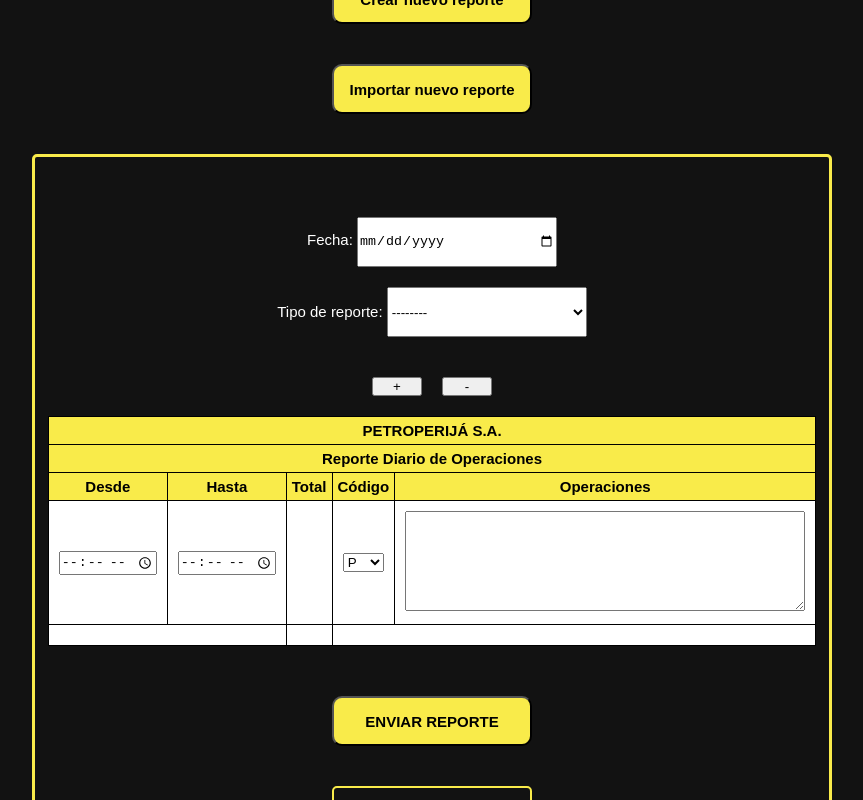
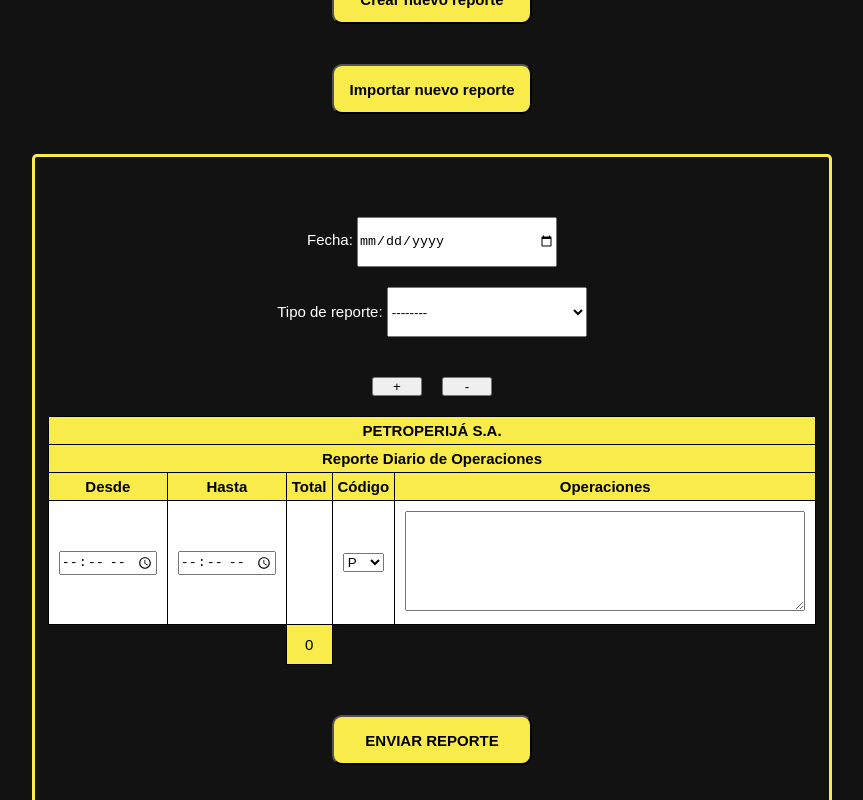
Before and after one commit to manuelmad/drilldatahub, a Next.js app: page /EventView in a window 1280 px wide. Both pictures are taken after a click on the button "Crear nuevo reporte". Shown: the part 300-1100 px from the top of the page, without its empty margins (208-1071 px from the left). Built offline with nearby package versions, Linux system fonts and the light colour scheme; no server answers; the database is empty; a web font is replaced by a local one.

Commit message:
Adding event to the 1st input-time to calculate the hours in the day. Also writing te function to calculate the total hours in a day by adding the inner texts of all spans, the total is saved in a state.

```diff
--- a/app/NewReportModal/NewReportModal.css
+++ b/app/NewReportModal/NewReportModal.css
@@ -47,6 +47,19 @@
     width: 5rem;
 } */
 
+#last_row {
+    height: 4rem;
+}
+
+#last_row td:nth-child(1), #last_row td:nth-child(3) {
+    background-color: var(--dark-background);
+    border: none;
+}
+
+#last_row td:nth-child(2) {
+    background-color: var(--yellow-rig);
+}
+
 .new-report-table__container table textarea {
     height: 10rem;
 }
--- a/app/NewReportModal/NewReportModal.js
+++ b/app/NewReportModal/NewReportModal.js
@@ -1,33 +1,33 @@
+import { useEffect, useState } from 'react';
 import './NewReportModal.css';
 
 export default function NewReportModal({
     newReportModalDisplay,
     setNewReportModalDisplay
 }) {
+    const [totalHours, setTotalHours] = useState(0);
+
+    // Function to calculate total hours in reporte
+    function calculateTotalDailyHours() {
+        const report_table_body = document.getElementById('report_table_body');
+        let array = report_table_body.getElementsByClassName("activity-hours");
+
+        let i = 0;
+
+        Array.prototype.forEach.call(
+            array, (item)=> {
+                i=i+Number(item.innerText);
+            }
+        );
+
+        //report_total_hours = i;
+        setTotalHours(i);
+    }
 
     // Function to hide new Event Modal
     const hideNewReportModal = ()=> {
         setNewReportModalDisplay({display: 'none'});
     }
-
-    // const calculateTimetoSpam = (value1, value2, node) => {
-    //     console.log(value1);
-    //     console.log(value2);
-    //     let i_time_minutes = Number(value1.slice(0,3))*60 + Number(value1.slice(4));
-    //     let f_time_minutes = Number(value2.slice(0,3))*60 + Number(value2.slice(4));;
-
-    //     let time = (f_time_minutes - i_time_minutes)/60;
-    //     console.log(time);
-    //     node.innerText = `${time}`;
-    //     //calculateTotalDailyHours();
-    // }
-
-    // Use the function above with the inputs and span of the 1st row
-    // const initial_time = document.getElementById('initial_time');
-    // const final_time = document.getElementById('final_time');
-    // const activity_hours = document.getElementById('activity_hours');
-
-    //initial_time.addEventListener('input', calculateTimetoSpam(initial_time.value, final_time.value, activity_hours));
 
     // Function to add rows to the table
     const addRow = () => {
@@ -76,6 +76,7 @@ export default function NewReportModal({
             let f_time_minutes = Number(new_input2.value.slice(0,2))*60 + Number(new_input2.value.slice(3));
             let time = (f_time_minutes - i_time_minutes)/60;
             new_span.innerText = `${time}`;
+            calculateTotalDailyHours();
         });
 
         new_input2.addEventListener('input', (e)=> {
@@ -83,6 +84,7 @@ export default function NewReportModal({
             let f_time_minutes = Number(e.target.value.slice(0,2))*60 + Number(e.target.value.slice(3));
             let time = (f_time_minutes - i_time_minutes)/60;
             new_span.innerText = `${time}`;
+            calculateTotalDailyHours();
         });
 
 
@@ -129,6 +131,29 @@ export default function NewReportModal({
         // Actualizo las horas totales del reporte
         //calculateTotalDailyHours();
     }
+
+    useEffect(()=> {
+        // Handling the inputs od the 1st row and show the hours in the span
+        let activity_hours_span = document.getElementById("activity_hours");
+        let initial_time_input = document.getElementById("initial_time");
+        let final_time_input = document.getElementById("final_time");
+
+        initial_time_input.addEventListener('input', (e)=> {
+            let i_time_minutes = Number(e.target.value.slice(0,2))*60 + Number(e.target.value.slice(3));
+            let f_time_minutes = Number(final_time_input.value.slice(0,2))*60 + Number(final_time_input.value.slice(3));
+            let time = (f_time_minutes - i_time_minutes)/60;
+            activity_hours_span.innerText = `${time}`;
+            calculateTotalDailyHours()
+        });
+
+        final_time_input.addEventListener('input', (e)=> {
+            let i_time_minutes = Number(initial_time_input.value.slice(0,2))*60 + Number(initial_time_input.value.slice(3));
+            let f_time_minutes = Number(e.target.value.slice(0,2))*60 + Number(e.target.value.slice(3));
+            let time = (f_time_minutes - i_time_minutes)/60;
+            activity_hours_span.innerText = `${time}`;
+            calculateTotalDailyHours()
+        });
+    },[]);
 
     return(
         <section style={newReportModalDisplay} className='new-report__section'>
@@ -184,7 +209,7 @@ export default function NewReportModal({
                             <tr id='last_row'>
                                 <td colSpan="2"></td>
                                 <td>
-                                    <span id='hoursInDay_container'></span>
+                                    <span id='totalHours_container'>{totalHours}</span>
                                 </td>
                                 <td colSpan="2"></td>
                             </tr>
```
